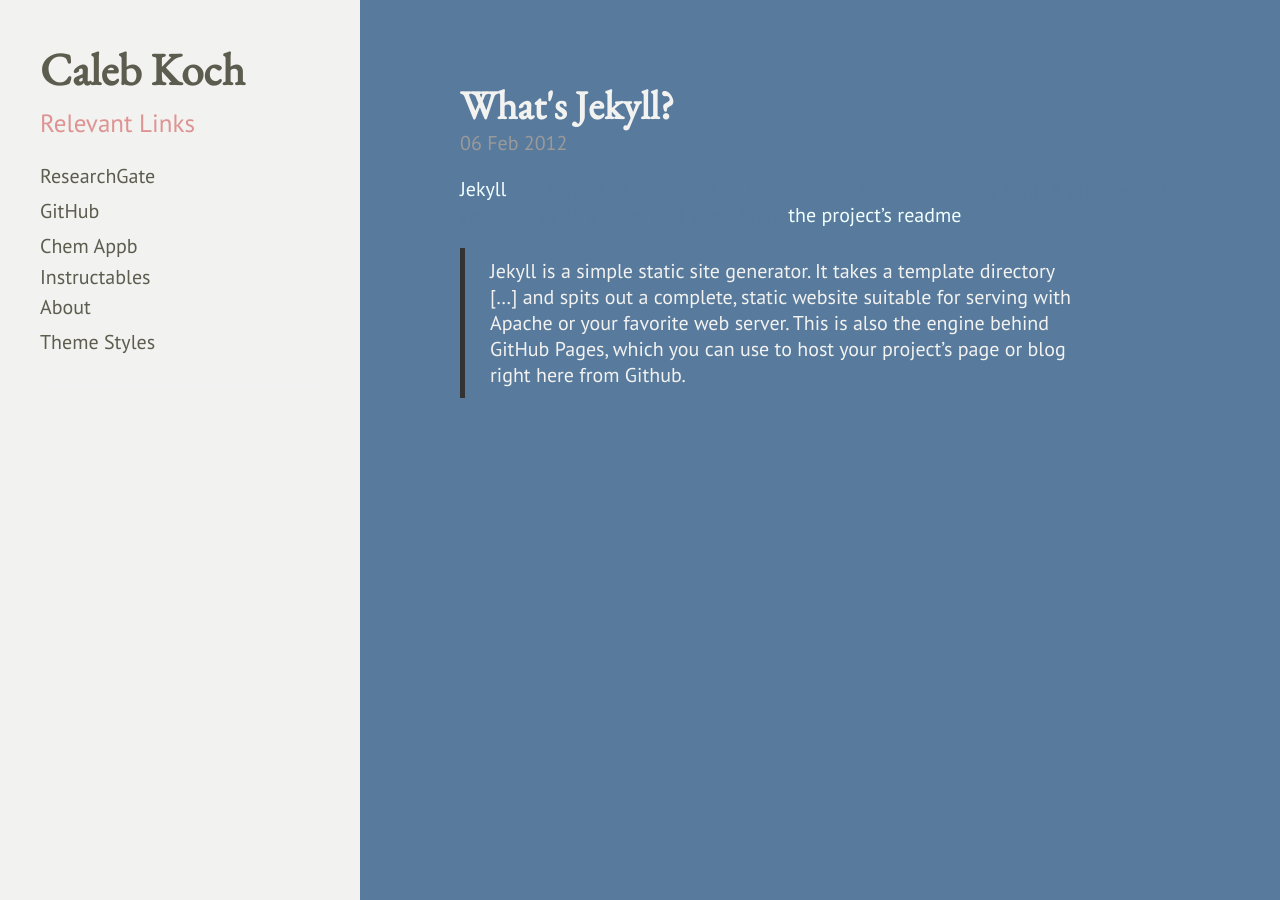
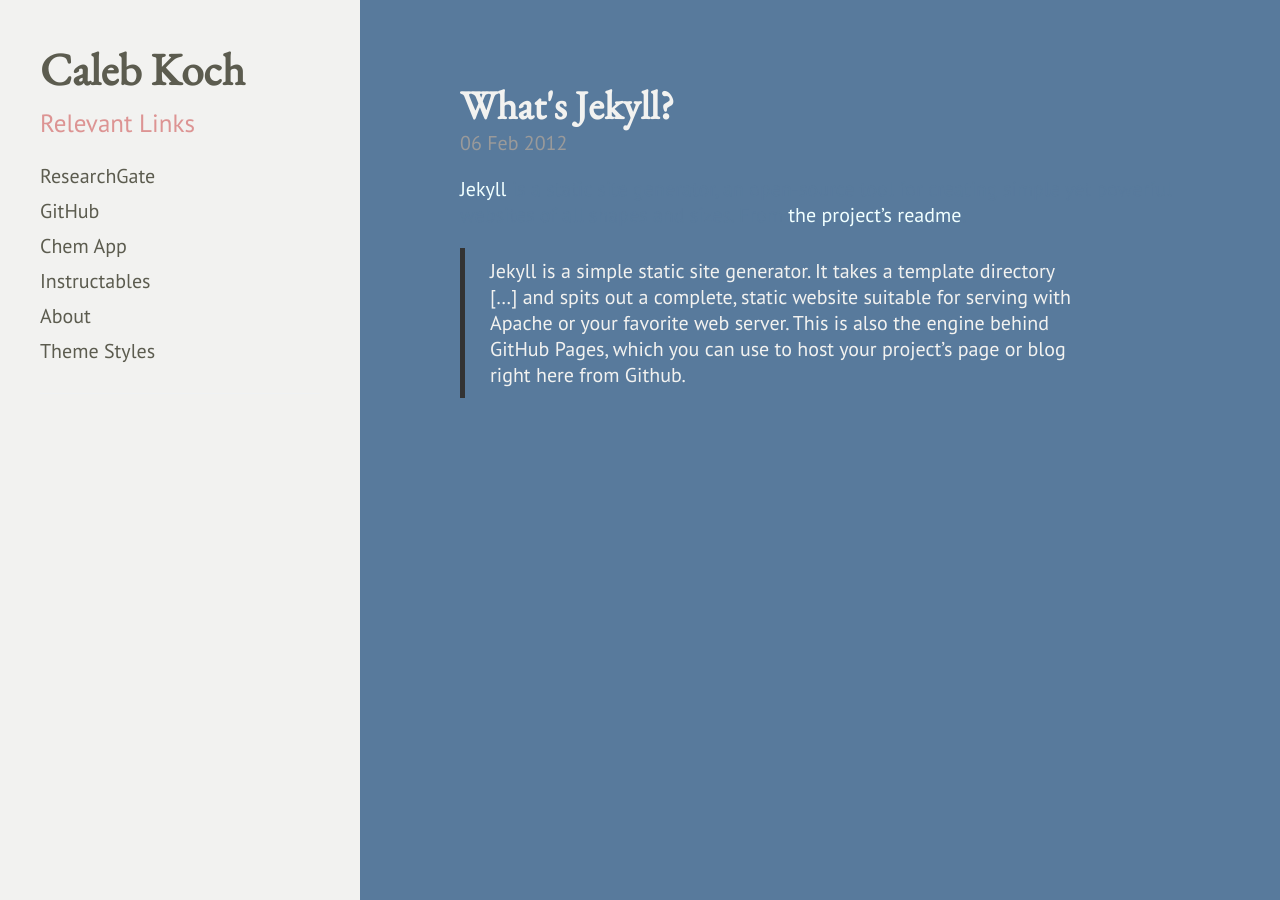
Before and after one commit to cakoch10/cakoch10.github.io, a Jekyll site: the page built from index.html, in a window 1280 px wide. Built offline with Jekyll 4.4.1, drawn with Linux system fonts in a browser that asks for light colours; Markdown is read by kramdown in place of the engine named in the settings; the list of posts is cut into pages by our own code.

Commit message:
Update sidebar.html

```diff
--- a/_includes/sidebar.html
+++ b/_includes/sidebar.html
@@ -13,8 +13,8 @@
       <a class="sidebar-nav-item" href="https://www.researchgate.net/profile/Caleb_Koch">ResearchGate</a>
       <!--{% if page.url == site.baseurl %} active{% endif %}-->
       <a class="sidebar-nav-item" href="https://www.github.com/cakoch10">GitHub</a>
-      <a class="sidebar-nav-item" href="https://play.google.com/store/apps/details?id=appinventor.ai_cakoch10.ChemistryMadeEasy">Chem Appb</a>
-      <a class="http://www.instructables.com/member/cakoch10?show=INSTRUCTABLES">Instructables</a>
+      <a class="sidebar-nav-item" href="https://play.google.com/store/apps/details?id=appinventor.ai_cakoch10.ChemistryMadeEasy">Chem App</a>
+      <a class="sidebar-nav-item" href="http://www.instructables.com/member/cakoch10?show=INSTRUCTABLES">Instructables</a>
 
       {% comment %}
         The code below dynamically generates a sidebar nav of pages with
```
